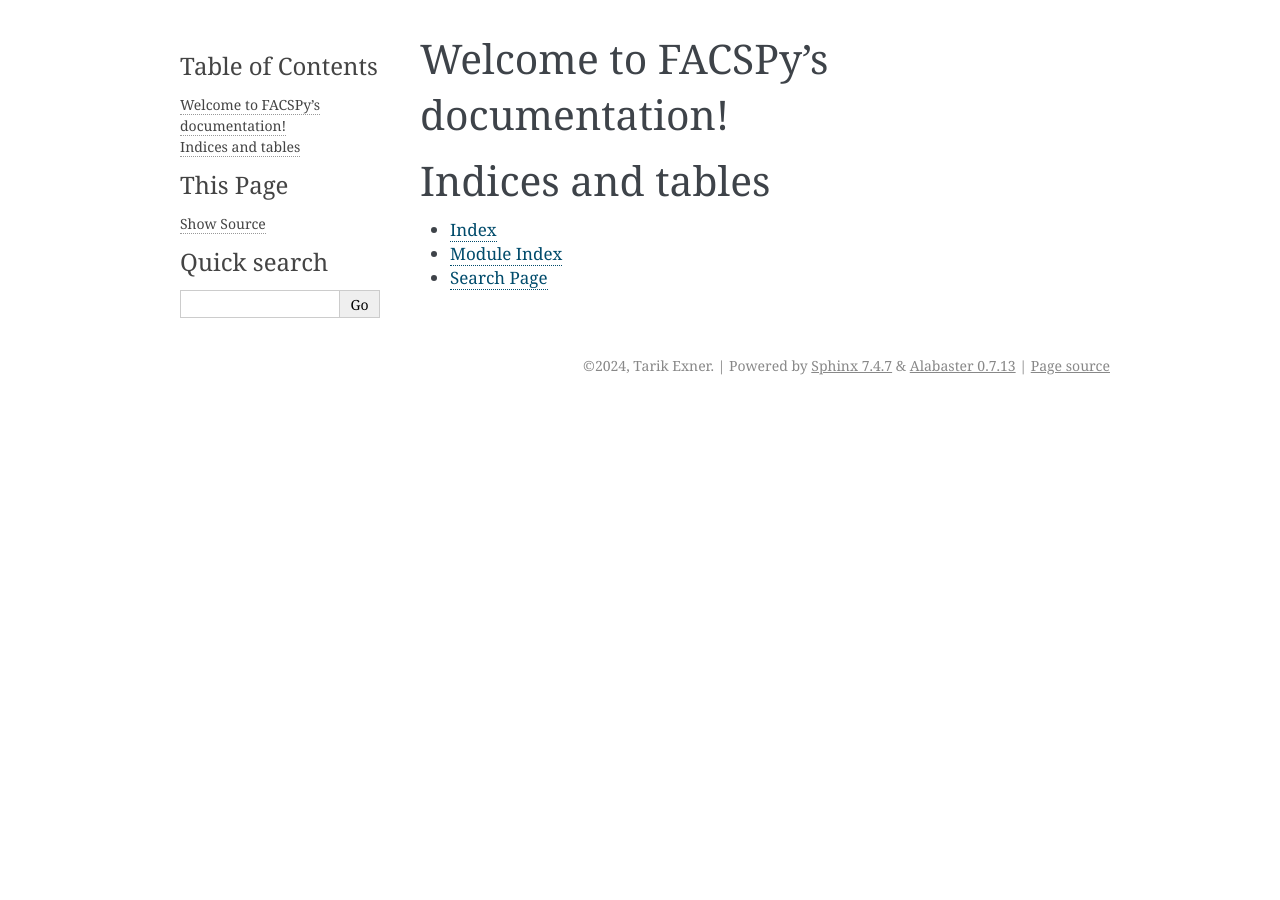
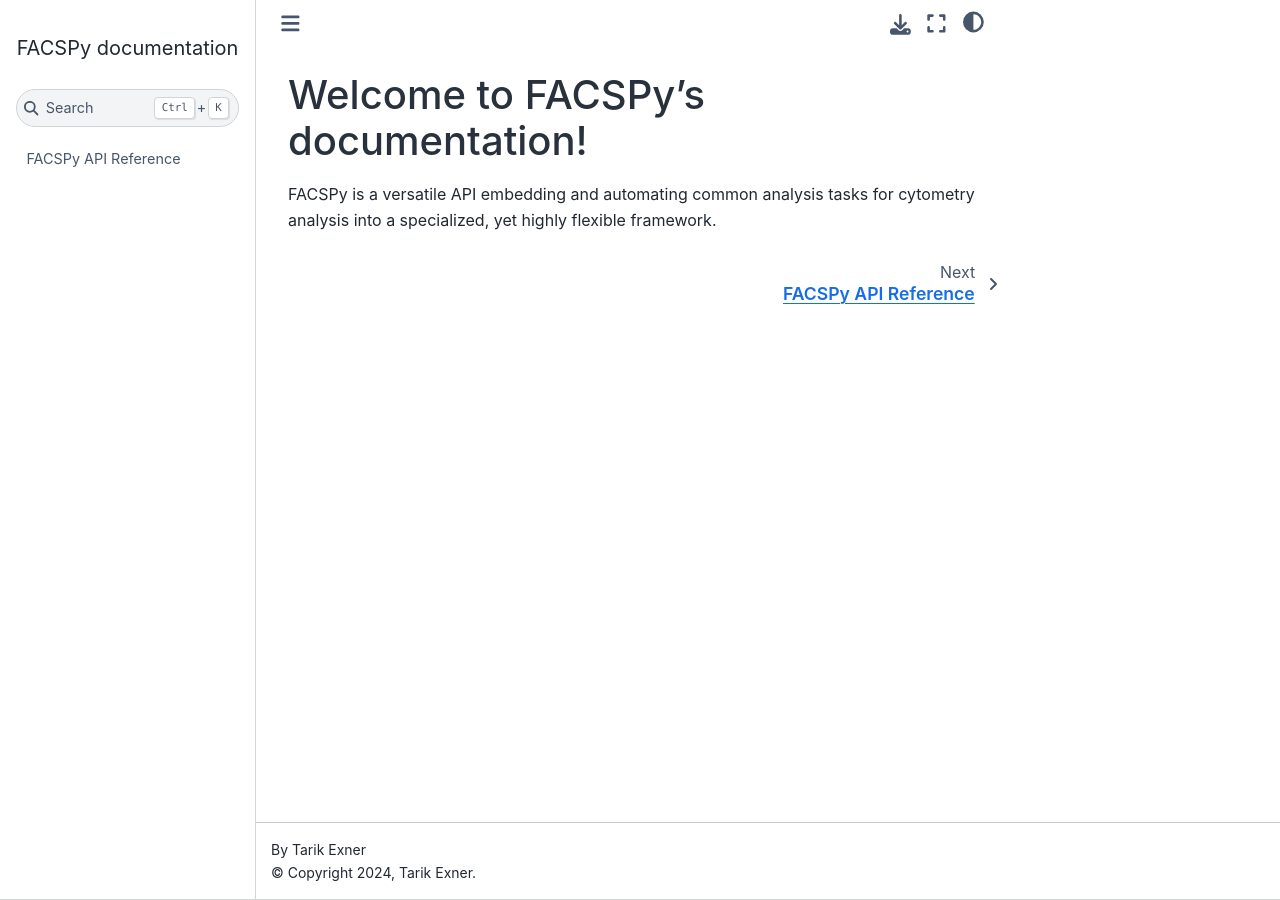
Before and after one commit to rgb-lab/FACSPy, a Sphinx documentation site: the page built from docs/index.md, in a window 1280 px wide. Built offline with Sphinx 7.4.7 and the Sphinx Book theme 1.1.4, drawn with Linux system fonts in a browser that asks for light colours.

Commit message:
Updated sphinx theme to book theme.

````diff
--- a/docs/conf.py
+++ b/docs/conf.py
@@ -13,7 +13,9 @@ author = 'Tarik Exner'
 # -- General configuration ---------------------------------------------------
 # https://www.sphinx-doc.org/en/master/usage/configuration.html#general-configuration
 
-extensions = []
+extensions = [
+    "myst_parser"
+]
 
 templates_path = ['_templates']
 exclude_patterns = ['_build', 'Thumbs.db', '.DS_Store']
@@ -23,5 +25,5 @@ exclude_patterns = ['_build', 'Thumbs.db', '.DS_Store']
 # -- Options for HTML output -------------------------------------------------
 # https://www.sphinx-doc.org/en/master/usage/configuration.html#options-for-html-output
 
-html_theme = 'alabaster'
+html_theme = 'sphinx_book_theme'
 html_static_path = ['_static']
--- /dev/null
+++ b/docs/index.md
@@ -0,0 +1,10 @@
+# Welcome to FACSPy's documentation!
+
+FACSPy is a versatile API embedding and automating common analysis tasks for cytometry analysis into a specialized, yet highly flexible framework.
+
+```{toctree}
+:hidden: true
+:maxdepth: 1
+
+api
+```
--- a/docs/index.rst
+++ /dev/null
@@ -1,20 +0,0 @@
-.. FACSPy documentation master file, created by
-   sphinx-quickstart on Fri Mar  8 15:43:23 2024.
-   You can adapt this file completely to your liking, but it should at least
-   contain the root `toctree` directive.
-
-Welcome to FACSPy's documentation!
-==================================
-
-.. toctree::
-   :maxdepth: 2
-   :caption: Contents:
-
-
-
-Indices and tables
-==================
-
-* :ref:`genindex`
-* :ref:`modindex`
-* :ref:`search`
````
Also changed, not shown: docs/api.md (added, +3 -0 lines).
